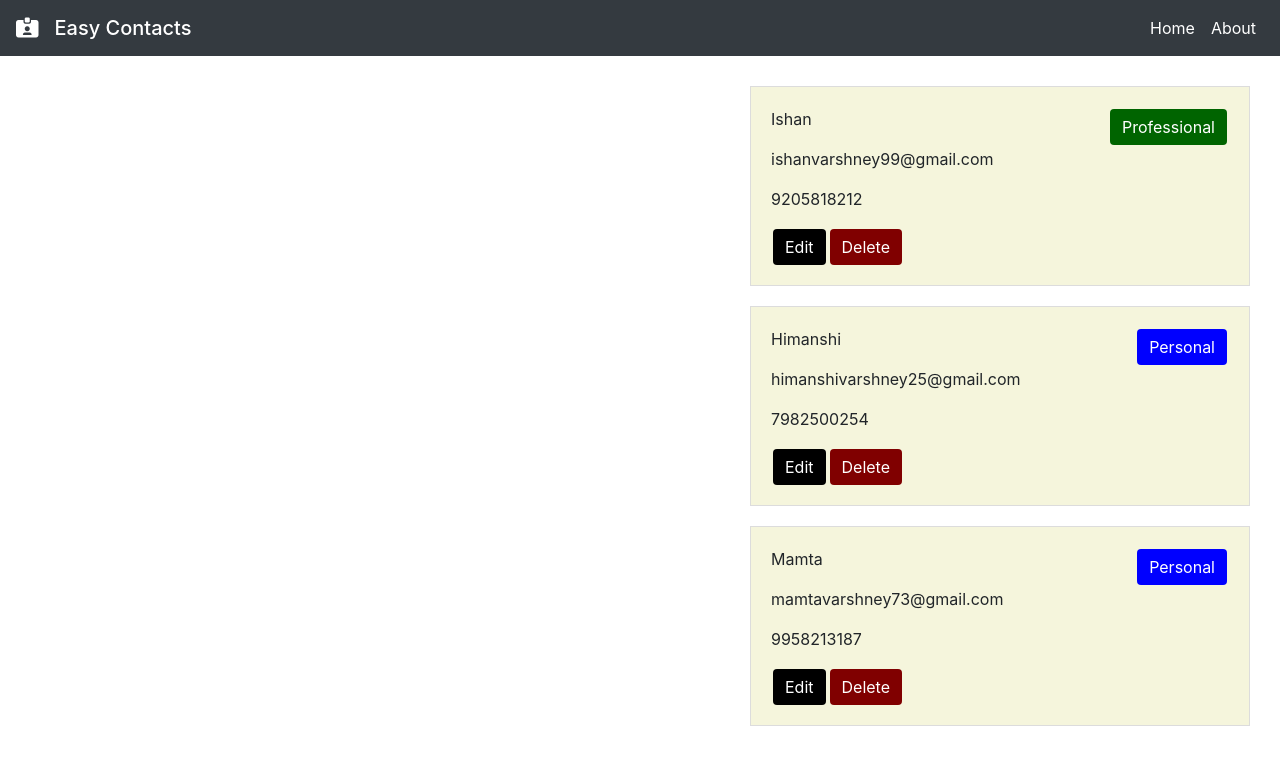
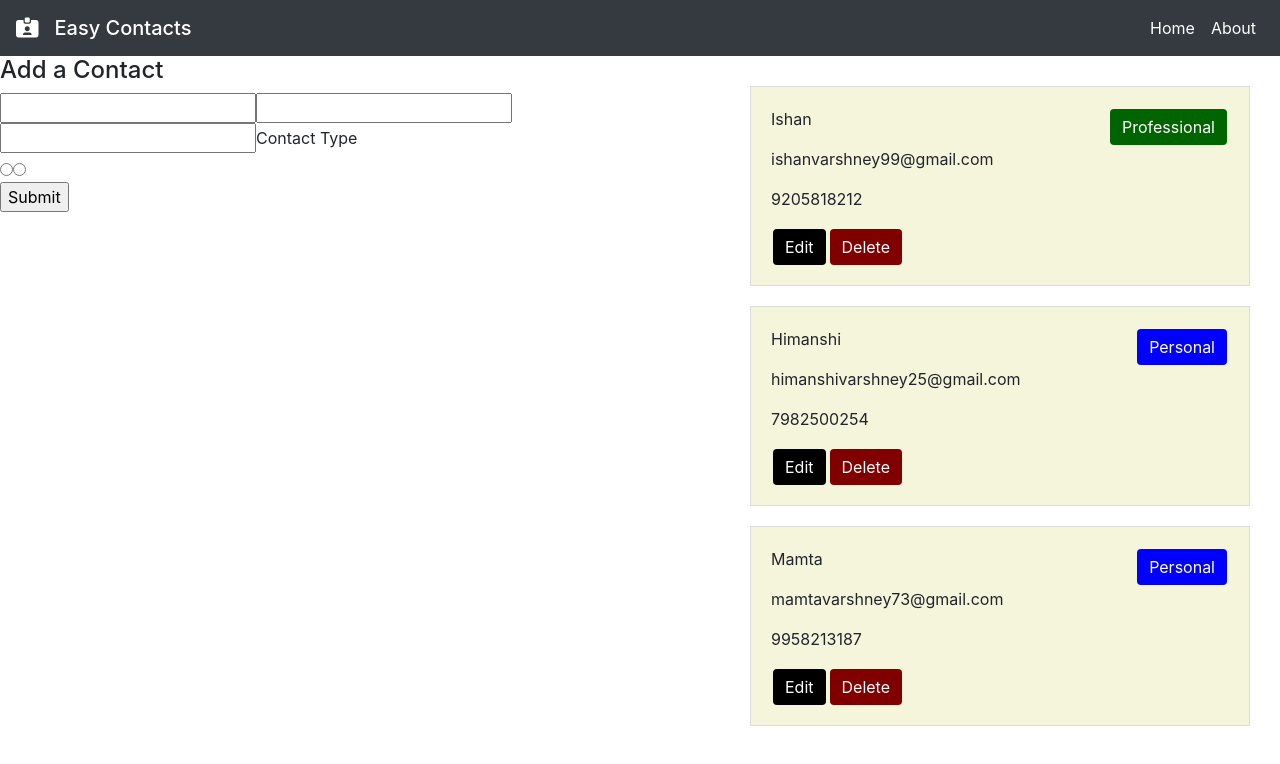
Before and after one commit to ishvar99/contact-keeper-MERN, a React (Create React App) app in the folder client/: page / in a window 1280 px wide. Shown: the top 764 px of the page. Built offline with nearby package versions, Linux system fonts and the light colour scheme; the HTML template or start-up script is replaced by a standard one.

Commit message:
added contact form

```diff
--- /dev/null
+++ b/client/src/Components/Layouts/ContactForm/ContactForm.jsx
@@ -0,0 +1,21 @@
+import React from 'react';
+
+const ContactForm = () => {
+  return (
+    <div className='contact-form'>
+      <h4>Add a Contact</h4>
+      <input type='text' />
+      <input type='text' />
+      <input type='text' />
+      <label>Contact Type</label>
+      <div>
+        <input type='radio' />
+        <label for='Personal'></label>
+        <input type='radio' />
+        <label for='Professional'></label>
+      </div>
+      <input type='submit' />
+    </div>
+  );
+};
+export default ContactForm;
--- a/client/src/Components/Layouts/Contacts/ContactItem.jsx
+++ b/client/src/Components/Layouts/Contacts/ContactItem.jsx
@@ -1,5 +1,5 @@
 import React from 'react';
-import './ContactItem.css';
+import './Contacts.css';
 export const ContactItem = ({ contact }) => {
   return (
     <div className='contact-card'>
--- a/client/src/Components/Layouts/Contacts/ContactItem.css
+++ b/client/src/Components/Layouts/Contacts/Contacts.css
@@ -1,3 +1,7 @@
+.main-container {
+  display: flex;
+}
+
 .info {
   display: flex;
   flex-direction: column;
--- a/client/src/Components/Layouts/Contacts/Contacts.jsx
+++ b/client/src/Components/Layouts/Contacts/Contacts.jsx
@@ -1,15 +1,21 @@
-import React, { useContext } from 'react';
+import React, { useContext, Fragment } from 'react';
 import ContactContext from '../../../context/contact/contactContext';
 import ContactItem from './ContactItem';
-import './ContactItem.css';
+import ContactForm from '../ContactForm/ContactForm';
+import './Contacts.css';
 const Contacts = () => {
   const context = useContext(ContactContext);
   const { contacts } = context;
   return (
-    <div className='main'>
-      {contacts.map((contact) => {
-        return <ContactItem key={contact.id} contact={contact} />;
-      })}
+    <div className='main-container'>
+      <div>
+        <ContactForm />
+      </div>
+      <div className='main'>
+        {contacts.map((contact) => {
+          return <ContactItem key={contact.id} contact={contact} />;
+        })}
+      </div>
     </div>
   );
 };
```
Also changed, not shown: client/src/Components/Layouts/ContactForm/ContactForm.css (added).
